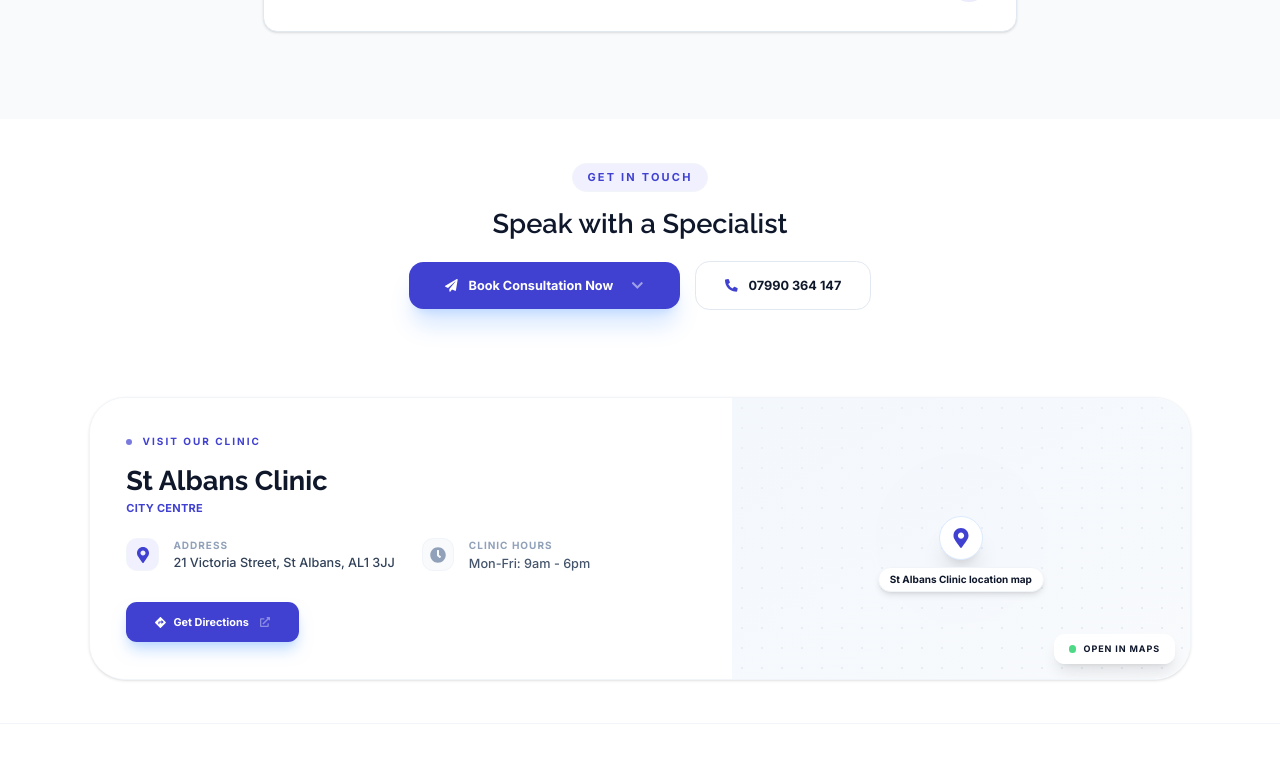
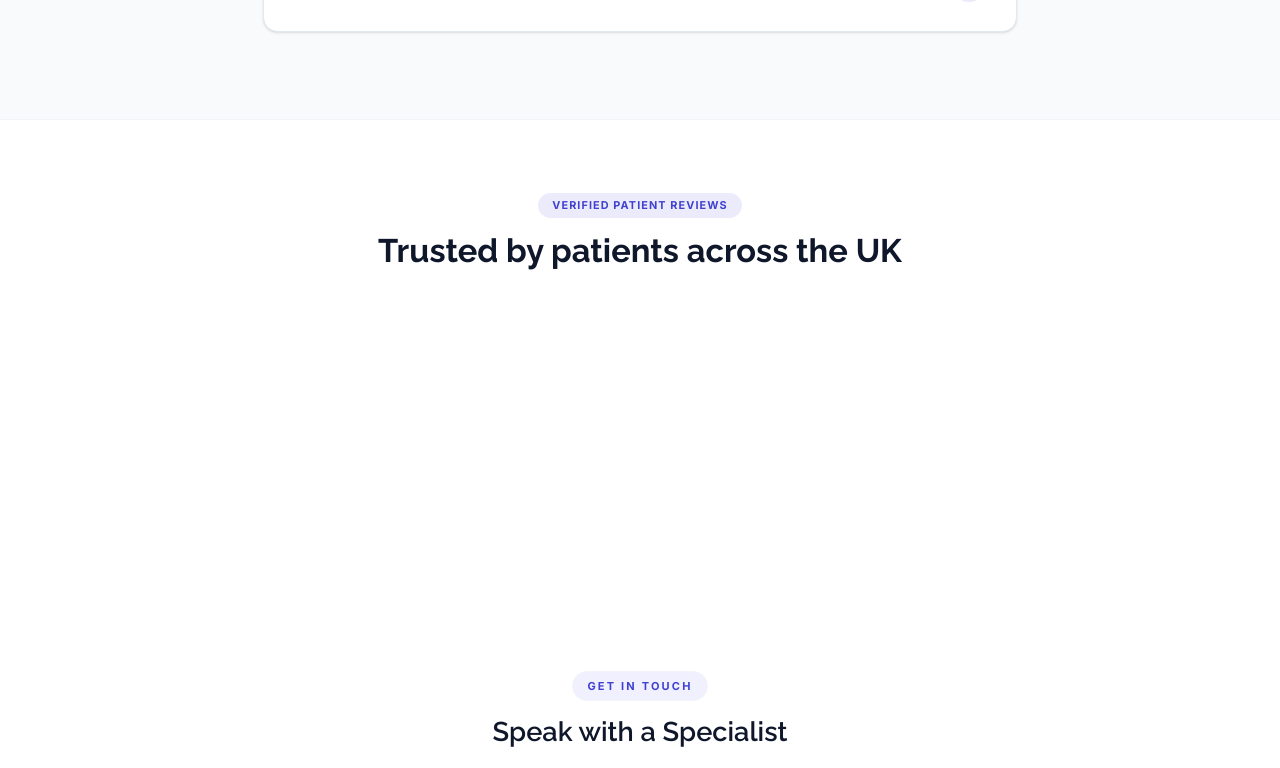
Before and after one commit to binithekid/Healing-PRP-Clinics-Preview, a Next.js app: page / in a window 1280 px wide. Shown: the part 3266-4034 px from the top of the page. Built offline with nearby package versions, Linux system fonts and the light colour scheme.

Commit message:
Update page.tsx

```diff
--- a/src/app/page.tsx
+++ b/src/app/page.tsx
@@ -8,6 +8,7 @@ import DynamicFAQ from "@/components/DynamicFAQ";
 import ContactCTASection from "@/components/ContactCTASection";
 import LocationSection from "@/components/LocationSection";
 import Footer from "@/components/Footer";
+import TrustReviews from "@/components/TrustReviews"; // <-- Imported TrustReviews widget
 
 // --- SEO OPTIMISATION ---
 export const metadata: Metadata = {
@@ -223,6 +224,11 @@ export default function Home() {
 
         <DynamicFAQ faqs={faqs} locationName="St Albans" />
 
+        {/* --- GOOGLE REVIEWS SECTION ADDED HERE --- */}
+        <div id="reviews-section" className="bg-white">
+          <TrustReviews widgetUrl="https://cdn.trustindex.io/loader.js?eb147a565c3c36945f26281e586" />
+        </div>
+
         <ContactCTASection />
         <LocationSection />
       </main>
```
